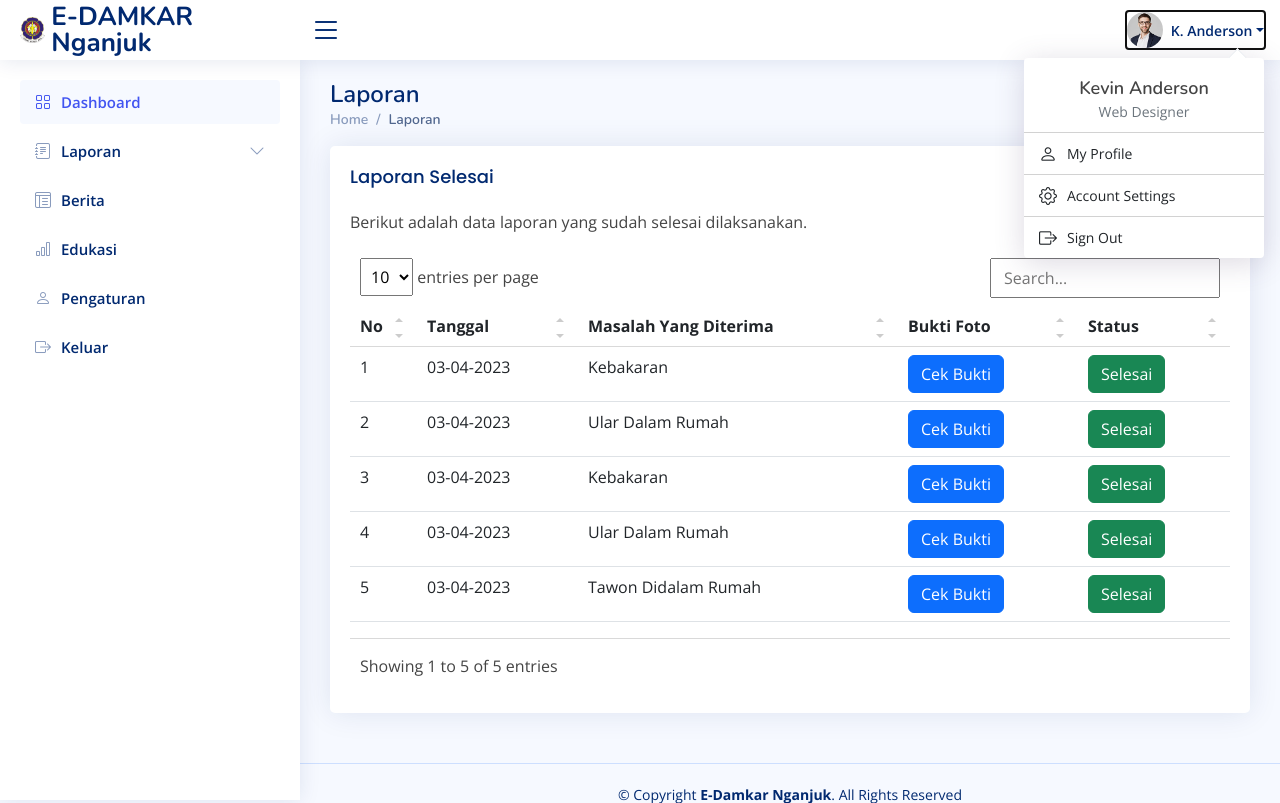
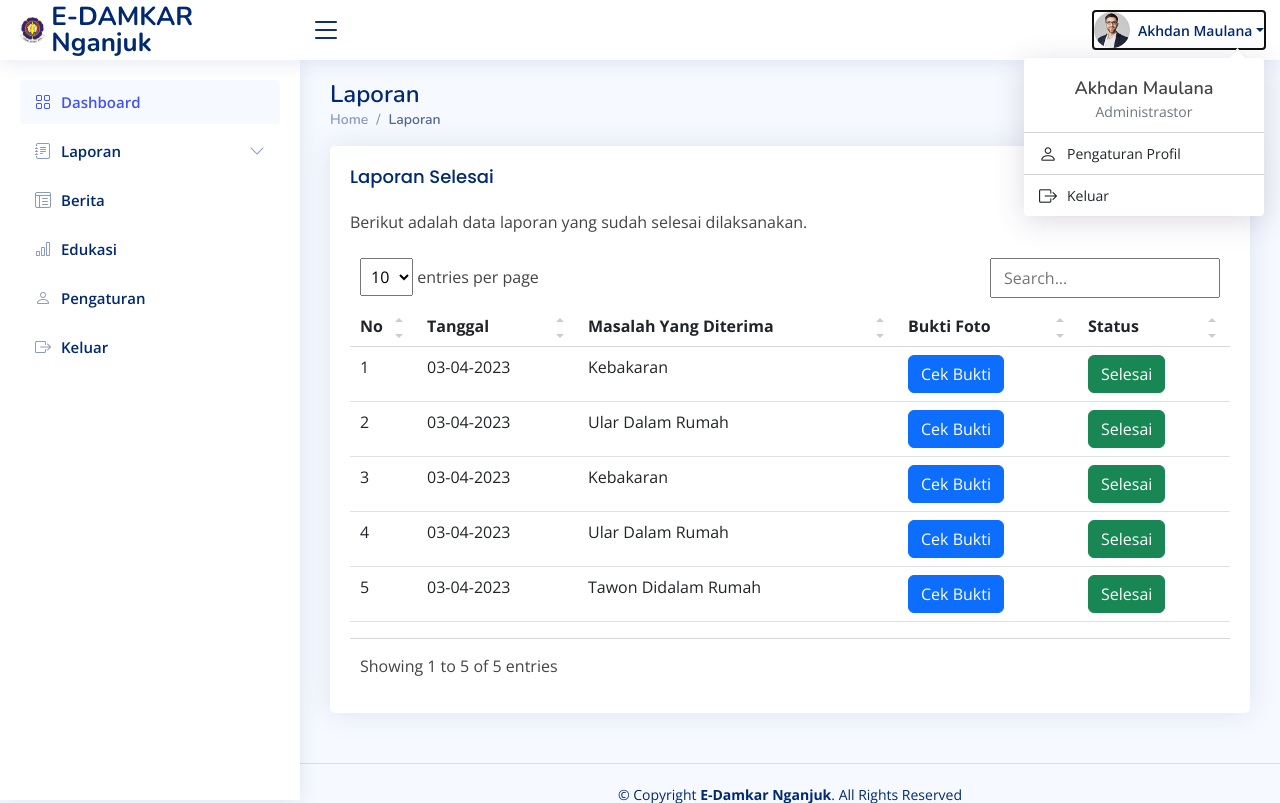
Before and after one commit to fikrilal/E-Damkar-Admin-Website, a Laravel app: page /laporan in a window 1280 px wide, after a click on "Akhdan Maulana". Shown: the top 803 px of the page. Run offline with Laravel 10, Linux system fonts and the light colour scheme; some libraries are stand-ins or nearby versions.

Commit message:
Update template.blade.php

```diff
--- a/resources/views/backend/layouts/template.blade.php
+++ b/resources/views/backend/layouts/template.blade.php
@@ -66,13 +66,13 @@
 
           <a class="nav-link nav-profile d-flex align-items-center pe-0" href="#" data-bs-toggle="dropdown">
             <img src="{{ asset('backend/assets/img/profile-img.jpg')}}" alt="Profile" class="rounded-circle">
-            <span class="d-none d-md-block dropdown-toggle ps-2">K. Anderson</span>
+            <span class="d-none d-md-block dropdown-toggle ps-2">Akhdan Maulana</span>
           </a><!-- End Profile Iamge Icon -->
 
           <ul class="dropdown-menu dropdown-menu-end dropdown-menu-arrow profile">
             <li class="dropdown-header">
-              <h6>Kevin Anderson</h6>
-              <span>Web Designer</span>
+              <h6>Akhdan Maulana</h6>
+              <span>Administrastor</span>
             </li>
             <li>
               <hr class="dropdown-divider">
@@ -81,17 +81,7 @@
             <li>
               <a class="dropdown-item d-flex align-items-center" href="users-profile.html">
                 <i class="bi bi-person"></i>
-                <span>My Profile</span>
-              </a>
-            </li>
-            <li>
-              <hr class="dropdown-divider">
-            </li>
-
-            <li>
-              <a class="dropdown-item d-flex align-items-center" href="users-profile.html">
-                <i class="bi bi-gear"></i>
-                <span>Account Settings</span>
+                <span>Pengaturan Profil</span>
               </a>
             </li>
             <li>
@@ -101,7 +91,7 @@
             <li>
               <a class="dropdown-item d-flex align-items-center" href="#">
                 <i class="bi bi-box-arrow-right"></i>
-                <span>Sign Out</span>
+                <span>Keluar</span>
               </a>
             </li>
 
```
